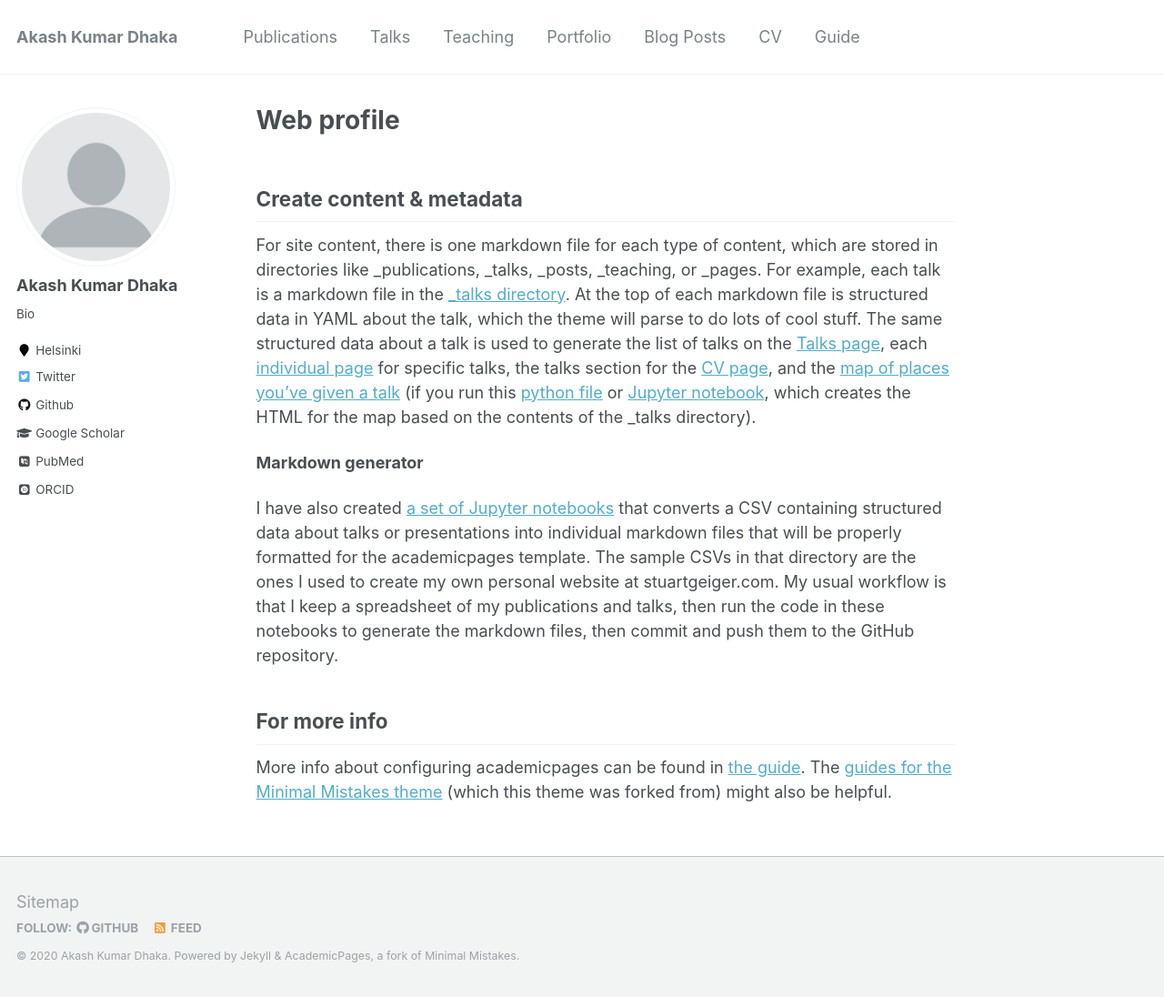
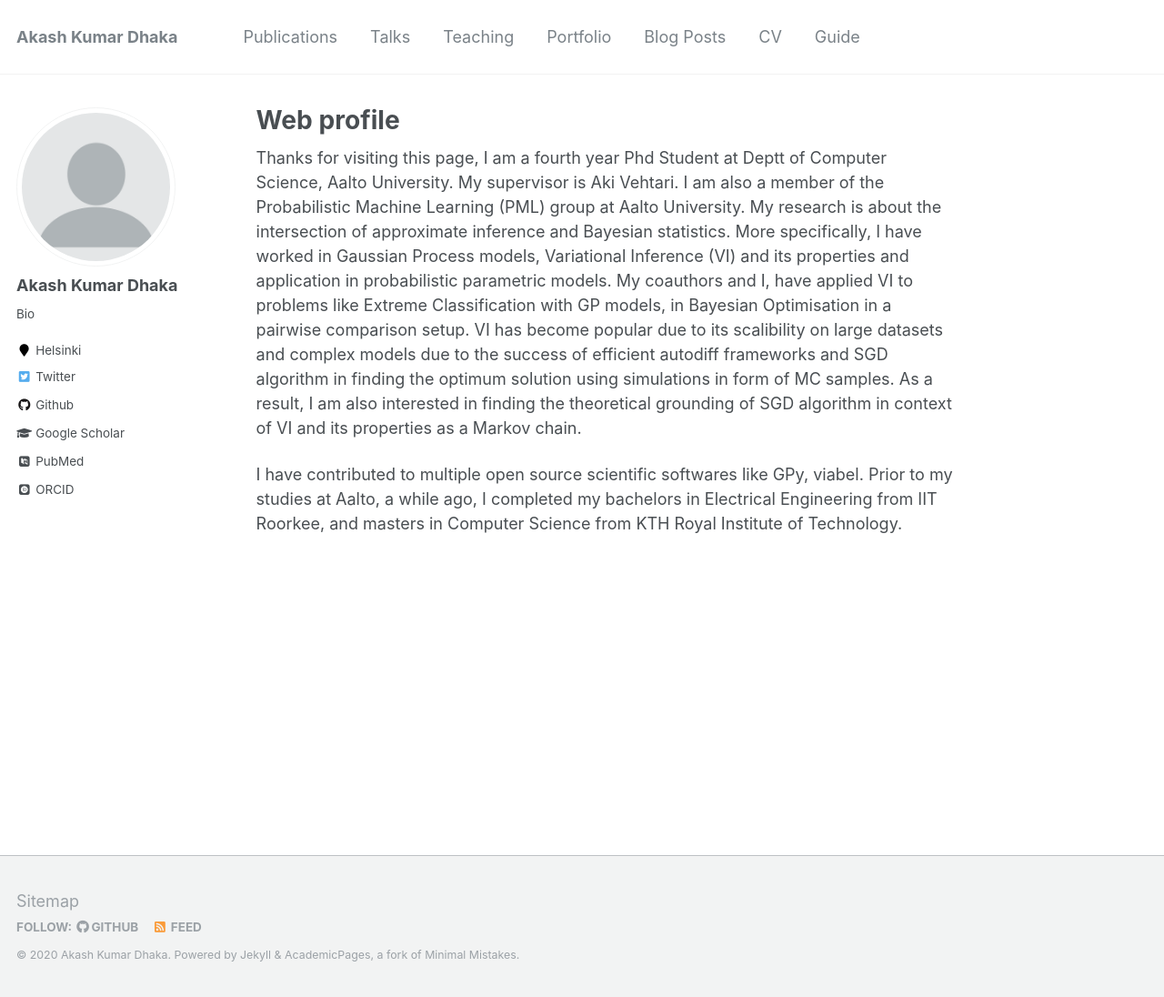
Before and after one commit to adhaka/adhaka.github.io, a Jekyll site: the page built from _pages/about.md, in a window 1280 px wide and 1096 px high. Shown: the whole window at 91% size. Built offline with Jekyll 4.4.1, drawn with Linux system fonts in a browser that asks for light colours; some web fonts are replaced.

Commit message:
aboutme updates

```diff
--- a/_pages/about.md
+++ b/_pages/about.md
@@ -10,15 +10,15 @@ redirect_from:
 
 
 
-Create content & metadata
-------
-For site content, there is one markdown file for each type of content, which are stored in directories like _publications, _talks, _posts, _teaching, or _pages. For example, each talk is a markdown file in the [_talks directory](https://github.com/academicpages/academicpages.github.io/tree/master/_talks). At the top of each markdown file is structured data in YAML about the talk, which the theme will parse to do lots of cool stuff. The same structured data about a talk is used to generate the list of talks on the [Talks page](https://academicpages.github.io/talks), each [individual page](https://academicpages.github.io/talks/2012-03-01-talk-1) for specific talks, the talks section for the [CV page](https://academicpages.github.io/cv), and the [map of places you've given a talk](https://academicpages.github.io/talkmap.html) (if you run this [python file](https://github.com/academicpages/academicpages.github.io/blob/master/talkmap.py) or [Jupyter notebook](https://github.com/academicpages/academicpages.github.io/blob/master/talkmap.ipynb), which creates the HTML for the map based on the contents of the _talks directory).
+Thanks for visiting this page, I am a fourth year Phd Student at Deptt of Computer Science, Aalto University. My supervisor is
+Aki Vehtari. I am also a member of the Probabilistic Machine Learning (PML) group at Aalto University.
+My research is about the intersection of approximate inference and Bayesian statistics.
+More specifically, I have worked in Gaussian Process models, Variational Inference (VI) and its properties
+and  application in probabilistic parametric models. My coauthors and I, have applied VI to problems like Extreme Classification with GP models, in Bayesian Optimisation in a pairwise comparison setup.
+ VI has become popular due to its scalibility
+on large datasets and complex models due to the success of efficient autodiff frameworks and SGD algorithm
+in finding the optimum solution using simulations in form of MC samples. As a result, I am also interested
+in finding the theoretical grounding of SGD algorithm in context of VI and its properties as a Markov chain.
 
-**Markdown generator**
-
-I have also created [a set of Jupyter notebooks](https://github.com/academicpages/academicpages.github.io/tree/master/markdown_generator
-) that converts a CSV containing structured data about talks or presentations into individual markdown files that will be properly formatted for the academicpages template. The sample CSVs in that directory are the ones I used to create my own personal website at stuartgeiger.com. My usual workflow is that I keep a spreadsheet of my publications and talks, then run the code in these notebooks to generate the markdown files, then commit and push them to the GitHub repository.
-
-For more info
-------
-More info about configuring academicpages can be found in [the guide](https://academicpages.github.io/markdown/). The [guides for the Minimal Mistakes theme](https://mmistakes.github.io/minimal-mistakes/docs/configuration/) (which this theme was forked from) might also be helpful.
+I have contributed to multiple open source scientific softwares like GPy, viabel.
+Prior to my studies at Aalto, a while ago, I completed my bachelors in Electrical Engineering from IIT Roorkee, and masters in Computer Science from KTH Royal Institute of Technology.
```
Also changed, not shown: _publications/2015-10-01-paper-title-number-3.md (+1 -1 lines).
